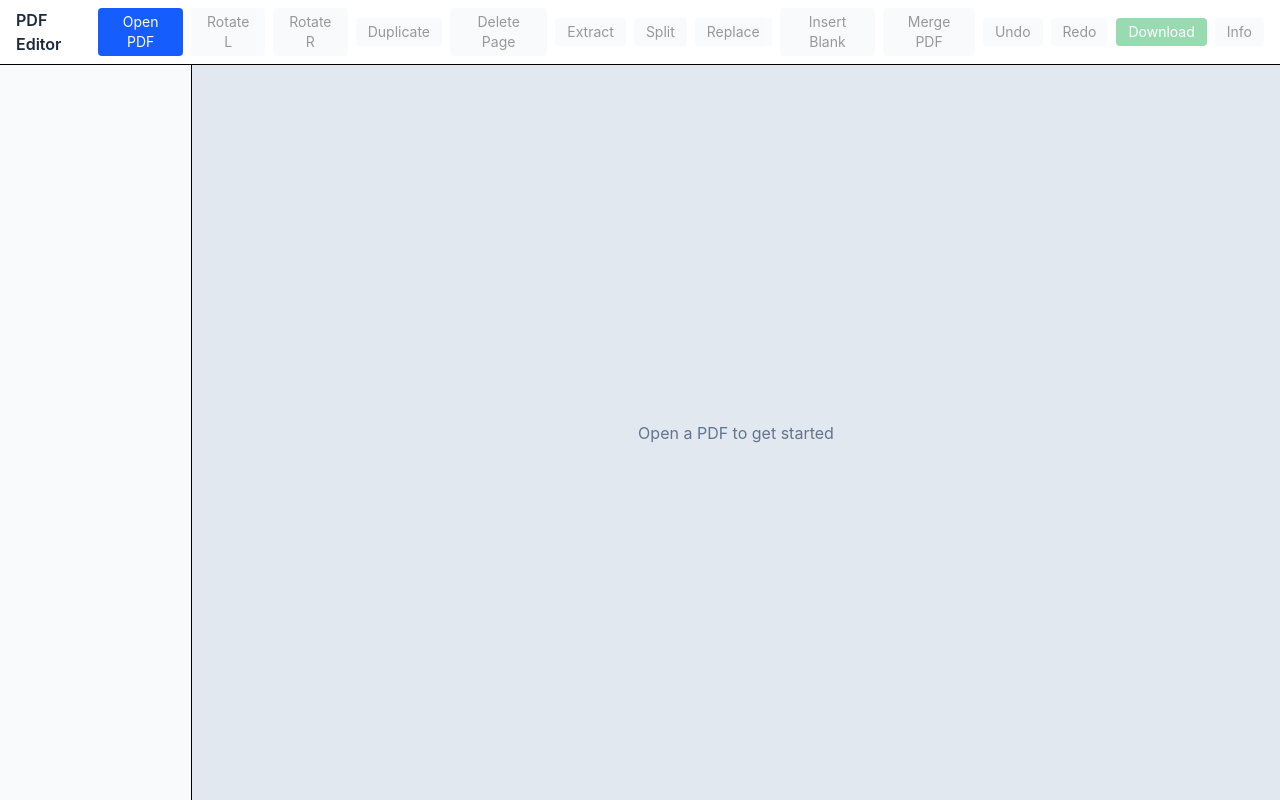
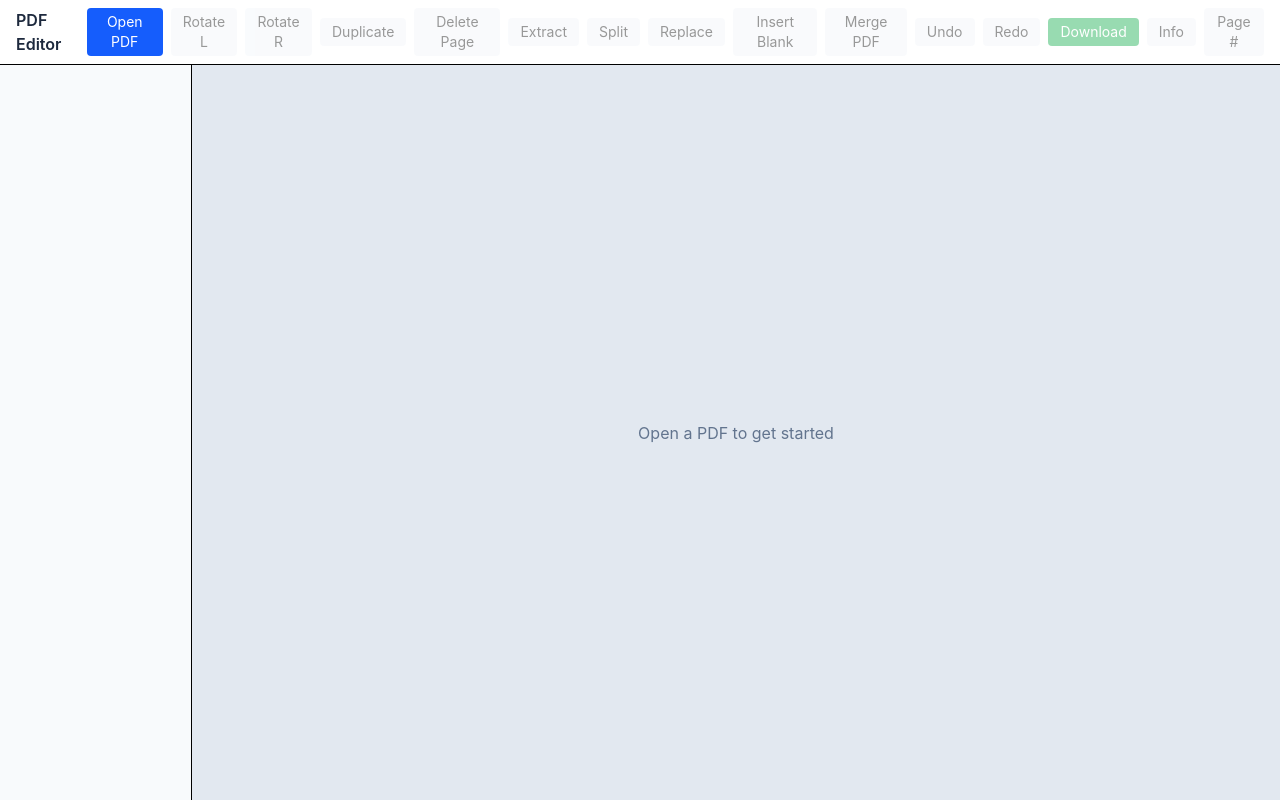
Before and after one commit to anitacarolinn/pdf-editor-web, a React (Vite) app: page / in a window 1280 px wide. Built offline with nearby package versions, Linux system fonts and the light colour scheme.

Commit message:
feat: wire Page # (page numbers) button

```diff
--- a/src/App.tsx
+++ b/src/App.tsx
@@ -19,6 +19,7 @@ import {
   replacePage,
   splitPdf,
   reorderPages,
+  addPageNumbers,
 } from './services/page-ops'
 import { moveIndex } from './services/order-util'
 import { downloadBytes } from './services/export-service'
@@ -130,6 +131,7 @@ export default function App() {
   const onInfo = async () => {
     if (bytes) setInfo(await readInfo(bytes))
   }
+  const onPageNumbers = () => runOp(apply((b) => addPageNumbers(b, { format: 'n/total' })))
 
   return (
     <div className="flex h-screen flex-col">
@@ -154,6 +156,7 @@ export default function App() {
         selectionCount={selectedPages.size}
         canReplace={selectedPages.size === 1}
         onInfo={onInfo}
+        onPageNumbers={onPageNumbers}
       />
       <div className="flex flex-1 overflow-hidden">
         <ThumbnailRail>
--- a/src/components/Toolbar.tsx
+++ b/src/components/Toolbar.tsx
@@ -15,6 +15,7 @@ export interface ToolbarProps {
   onRedo: () => void
   onDownload: () => void
   onInfo: () => void
+  onPageNumbers: () => void
   canUndo: boolean
   canRedo: boolean
   hasDoc: boolean
@@ -72,6 +73,9 @@ export default function Toolbar(p: ToolbarProps) {
       <button className={`${btn} bg-slate-100`} disabled={!p.hasDoc} onClick={p.onInfo}>
         Info
       </button>
+      <button className={`${btn} bg-slate-100`} disabled={!p.hasDoc} onClick={p.onPageNumbers}>
+        Page #
+      </button>
       {p.hasDoc && (
         <span data-testid="selection-count" className="ml-2 text-xs text-slate-500">
           selected: {p.selectionCount}
```
Also changed, not shown: 1 other file (tests, documents, lock files or other folders).
